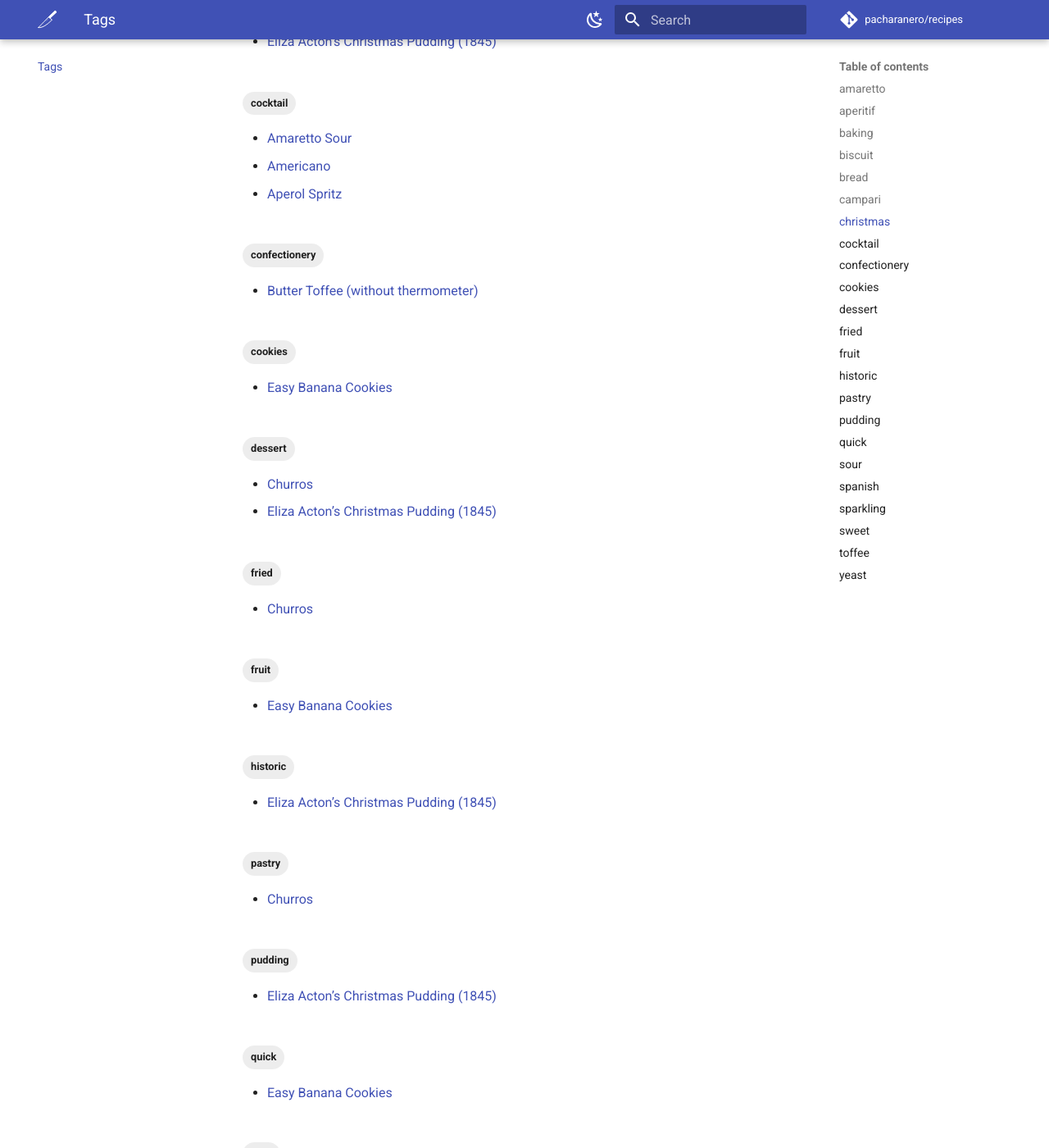
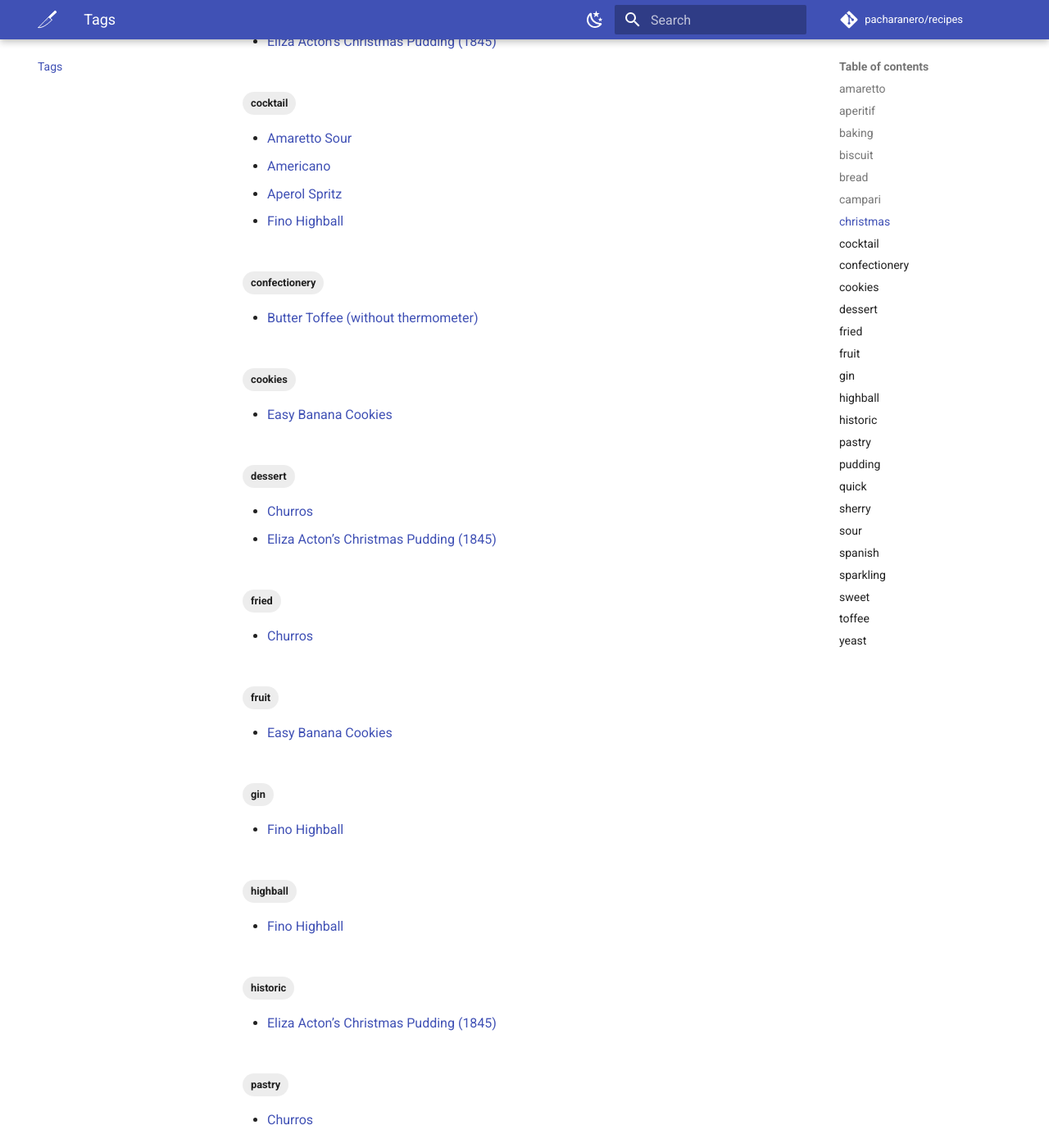
Before and after one commit to pacharanero/recipes, an MkDocs documentation site: the page built from recipes/tags.md, in a window 1280 px wide and 1400 px high, scrolled down 1142 px. Shown: the whole window at 82% size. Built offline with MkDocs 1.6.1 and Material for MkDocs 9.7.7, drawn with Linux system fonts in a browser that asks for light colours; comment, search, counter and statistics services are not loaded; some of the changed lines change nothing that is shown.

Commit message:
Add Fino Highball cocktail recipe

```diff
--- a/recipes/cocktails/README.md
+++ b/recipes/cocktails/README.md
@@ -46,6 +46,7 @@ All cocktails are in individual Markdown files with YAML frontmatter (slug, titl
 - [El Floridita No. 1](el-floridita-no1.md)
 - [El Presidente](el-presidente.md)
 - [Espresso Martini](espresso-martini.md)
+- [Fino Highball](fino-highball.md)
 - [Fish House Punch](fish-house-punch.md)
 - [Fix](fix.md)
 - [French 75](french-75.md)
--- /dev/null
+++ b/recipes/cocktails/fino-highball.md
@@ -0,0 +1,27 @@
+---
+slug: fino-highball
+title: Fino Highball
+tags: [cocktail, gin, sherry, highball]
+category: Drinks
+---
+
+# Fino Highball
+
+## Ingredients
+
+- 50 ml gin
+- 50 ml fino sherry
+- 12.5 ml lime juice
+- 2 tsp sugar syrup
+- 50 ml orange juice
+- Tonic water, to top
+
+## Instructions
+
+1. Add all ingredients except tonic water to a cocktail shaker with ice and shake.
+2. Pour into a highball glass filled with ice.
+3. Top with tonic water.
+
+## Garnish
+
+Lemon wedge.
```
